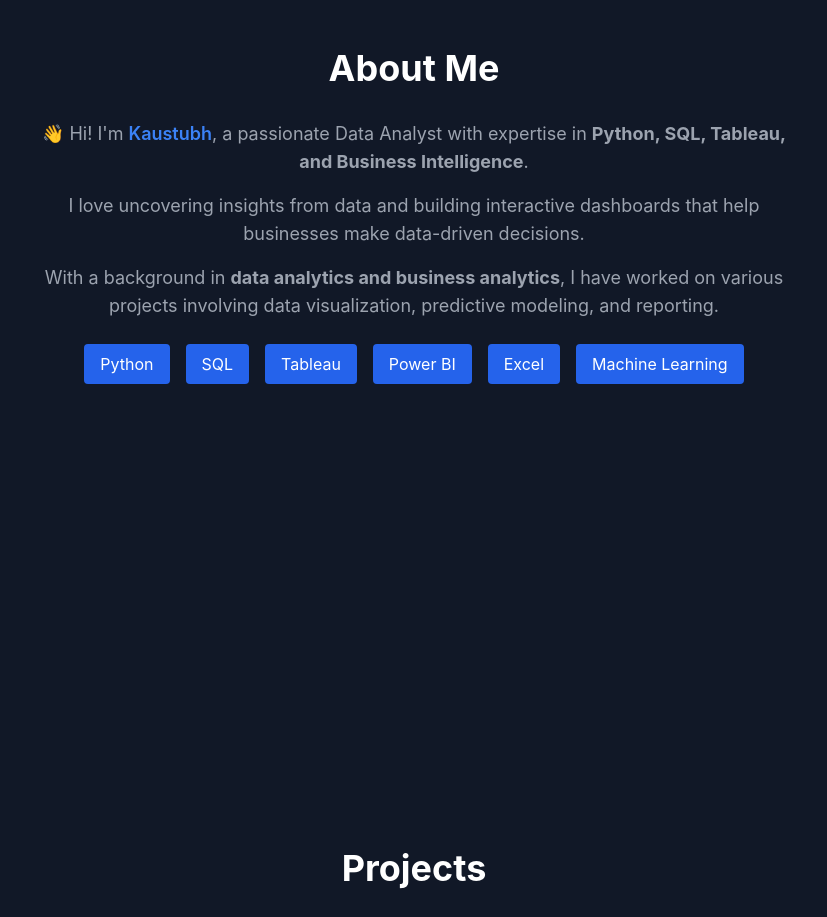
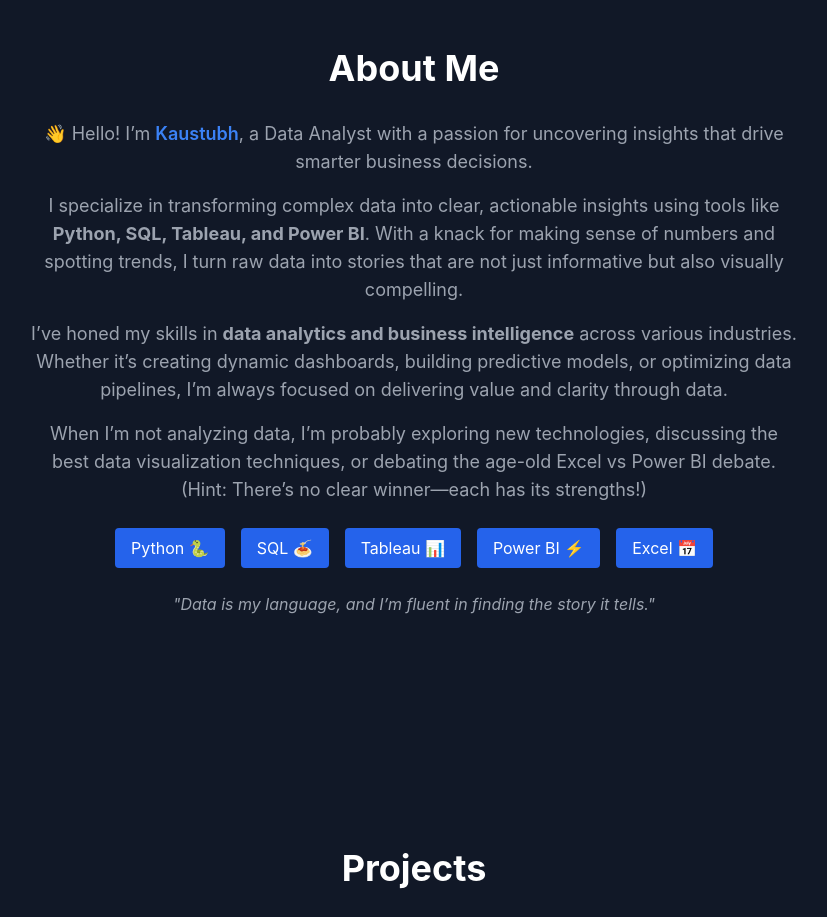
Before and after one commit to KaustubhPawar22/website, a React (Create React App) app: page / in a window 1280 px wide. Shown: the part 800-1717 px from the top of the page, without its empty margins (226-1053 px from the left). Built offline with nearby package versions, Linux system fonts and the light colour scheme.

Commit message:
Update About.js

```diff
--- a/src/About.js
+++ b/src/About.js
@@ -19,11 +19,13 @@
         animate={{ opacity: 1, y: 0 }}
         transition={{ duration: 1, delay: 0.5 }}
       >
-        <p>👋 Hi! I'm <span className="text-blue-500 font-semibold">Kaustubh</span>, a passionate Data Analyst with expertise in <strong>Python, SQL, Tableau, and Business Intelligence</strong>.</p>
+        <p>👋 Hello! I’m <span className="text-blue-500 font-semibold">Kaustubh</span>, a Data Analyst with a passion for uncovering insights that drive smarter business decisions.</p>
 
-        <p className="mt-4">I love uncovering insights from data and building interactive dashboards that help businesses make data-driven decisions.</p>
+        <p className="mt-4">I specialize in transforming complex data into clear, actionable insights using tools like <strong>Python, SQL, Tableau, and Power BI</strong>. With a knack for making sense of numbers and spotting trends, I turn raw data into stories that are not just informative but also visually compelling.</p>
 
-        <p className="mt-4">With a background in <strong>data analytics and business analytics</strong>, I have worked on various projects involving data visualization, predictive modeling, and reporting.</p>
+        <p className="mt-4">I’ve honed my skills in <strong>data analytics and business intelligence</strong> across various industries. Whether it’s creating dynamic dashboards, building predictive models, or optimizing data pipelines, I’m always focused on delivering value and clarity through data.</p>
+
+        <p className="mt-4">When I’m not analyzing data, I’m probably exploring new technologies, discussing the best data visualization techniques, or debating the age-old Excel vs Power BI debate. (Hint: There’s no clear winner—each has its strengths!)</p>
       </motion.div>
 
       <motion.div
@@ -32,12 +34,20 @@
         animate={{ opacity: 1, y: 0 }}
         transition={{ duration: 1, delay: 1 }}
       >
-        <span className="bg-blue-600 px-4 py-2 rounded text-white">Python</span>
-        <span className="bg-blue-600 px-4 py-2 rounded text-white">SQL</span>
-        <span className="bg-blue-600 px-4 py-2 rounded text-white">Tableau</span>
-        <span className="bg-blue-600 px-4 py-2 rounded text-white">Power BI</span>
-        <span className="bg-blue-600 px-4 py-2 rounded text-white">Excel</span>
-        <span className="bg-blue-600 px-4 py-2 rounded text-white">Machine Learning</span>
+        <span className="bg-blue-600 px-4 py-2 rounded text-white">Python 🐍</span>
+        <span className="bg-blue-600 px-4 py-2 rounded text-white">SQL 🍝</span>
+        <span className="bg-blue-600 px-4 py-2 rounded text-white">Tableau 📊</span>
+        <span className="bg-blue-600 px-4 py-2 rounded text-white">Power BI ⚡</span>
+        <span className="bg-blue-600 px-4 py-2 rounded text-white">Excel 📅</span>
+      </motion.div>
+
+      <motion.div
+        className="mt-6 text-center text-gray-400"
+        initial={{ opacity: 0, y: 20 }}
+        animate={{ opacity: 1, y: 0 }}
+        transition={{ duration: 1, delay: 1.5 }}
+      >
+        <p className="italic">"Data is my language, and I’m fluent in finding the story it tells."</p>
       </motion.div>
     </section>
   );
```
